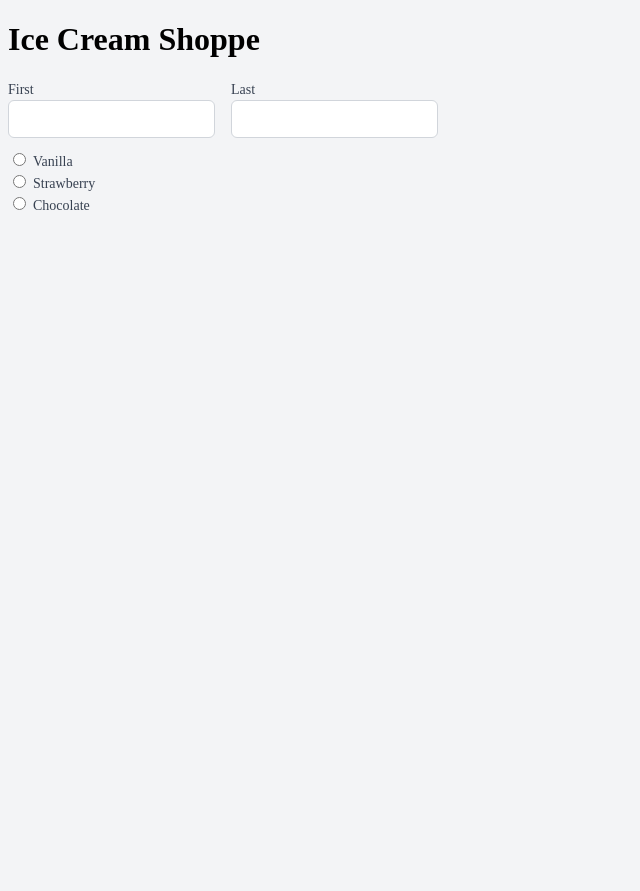
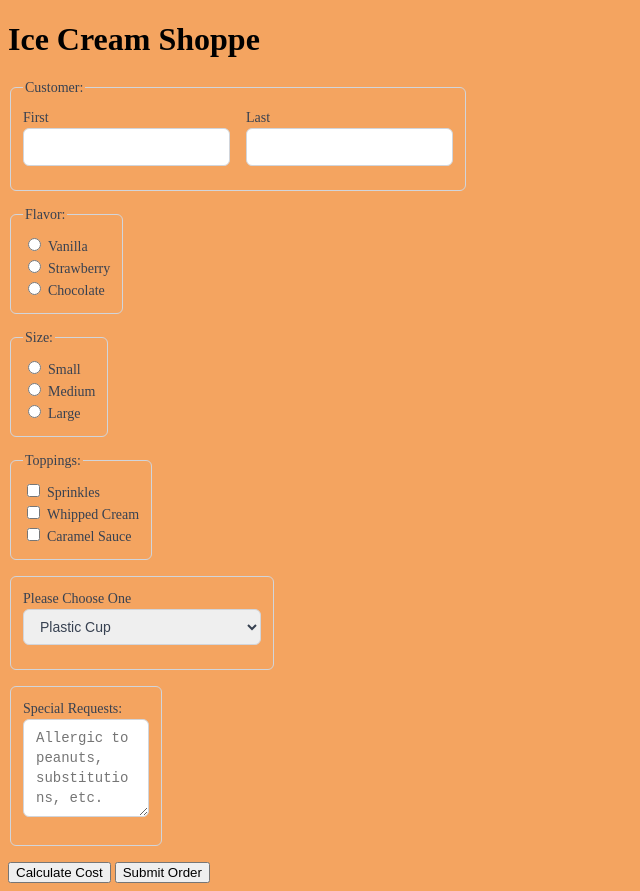
Before and after one commit to MC-30/InputTypes, a plain HTML site: page index.html in a window 1280 px wide. Shown: the whole page, without its empty margins (0-640 px from the left). Before the commit the page ends 800 px from the top, so only its background shows below. Drawn offline with Linux system fonts and the light colour scheme.

Commit message:
initial commit

```diff
--- a/index.html
+++ b/index.html
@@ -10,6 +10,8 @@
     <div class="content">
         <h1>Ice Cream Shoppe</h1>
         <form>
+            <fieldset>
+                <legend>Customer:</legend>
             <div class="row">
                 <div>
                 <label for="firstname">First</label>
@@ -20,6 +22,9 @@
                 <input id="lastname" name="last_name" type="text">
                 </div>
                 </div>
+            </fieldset>
+            <fieldset>
+                <legend>Flavor:</legend>
                <div>
                 <input type="radio" id="vanilla" name="icecream">
                 <label for="vanilla">Vanilla</label>
@@ -32,7 +37,54 @@
                 <input type="radio" id="chocolate" name="icecream">
                 <label for="chocolate">Chocolate</label>
                 </div>
-
+                </fieldset>
+            <fieldset>
+                <legend>Size:</legend>
+                <div>
+                    <input type="radio" id="small" name="size">
+                    <label for="small">Small</label>
+                </div>
+            <div>
+                <input type="radio" id="medium" name="size">
+                <label for="medium">Medium</label>
+            </div>
+            <div>
+                <input type="radio" id="large" name="size">
+                <label for="large">Large</label>
+            </div>
+            </fieldset>
+            <fieldset>
+                <legend>Toppings:</legend>
+            <div>
+                <input type="checkbox" id="sprinkles" name="sprinkles" value="sprinkles">
+                <label for="sprinkles">Sprinkles</label>
+            </div>
+            <div>
+                <input type="checkbox" id="whippedCream" name="whippedCream" value="whippedCream">
+                <label for="whippedCream">Whipped Cream</label>
+            </div>
+            <div>
+                <input type="checkbox" id="caramel" name="caramel" value="caramel">
+                <label for="caramel">Caramel Sauce</label>
+            </div>
+            </fieldset>
+            <fieldset>
+            <div>
+                <label for="container">Please Choose One</label>
+                <select name="container" id="container">
+                    <option value="cup">Plastic Cup</option>
+                    <option value="sugar">Sugar Cone</option>
+                    <option value="waffle">Waffle Cone</option>
+                    <option value="dippedWaffle">Chocolate Dipped Waffle Cone</option>
+                </select>
+            </div>
+            </fieldset>
+            <fieldset>
+                <label for="SpecialRequests">Special Requests:</label>
+                <textarea id="SpecialRequests" name="Special Requests" rows="4" cols="10" placeholder="Allergic to peanuts, substitutions, etc."></textarea>
+            </fieldset>
+            <button type="button" onclick="alert('Free today for our Grand Opening!')">Calculate Cost</button>
+            <button type="submit">Submit Order</button>
         </form>
     </div>
 </div>
--- a/style.css
+++ b/style.css
@@ -2,7 +2,7 @@
     box-sizing: border-box;
 }
 body{
-    background: #f3f4f6;
+    background: sandybrown;
 }
 
 label {
```
Also changed, not shown: pizzaria.html (added, +101 -0 lines).
